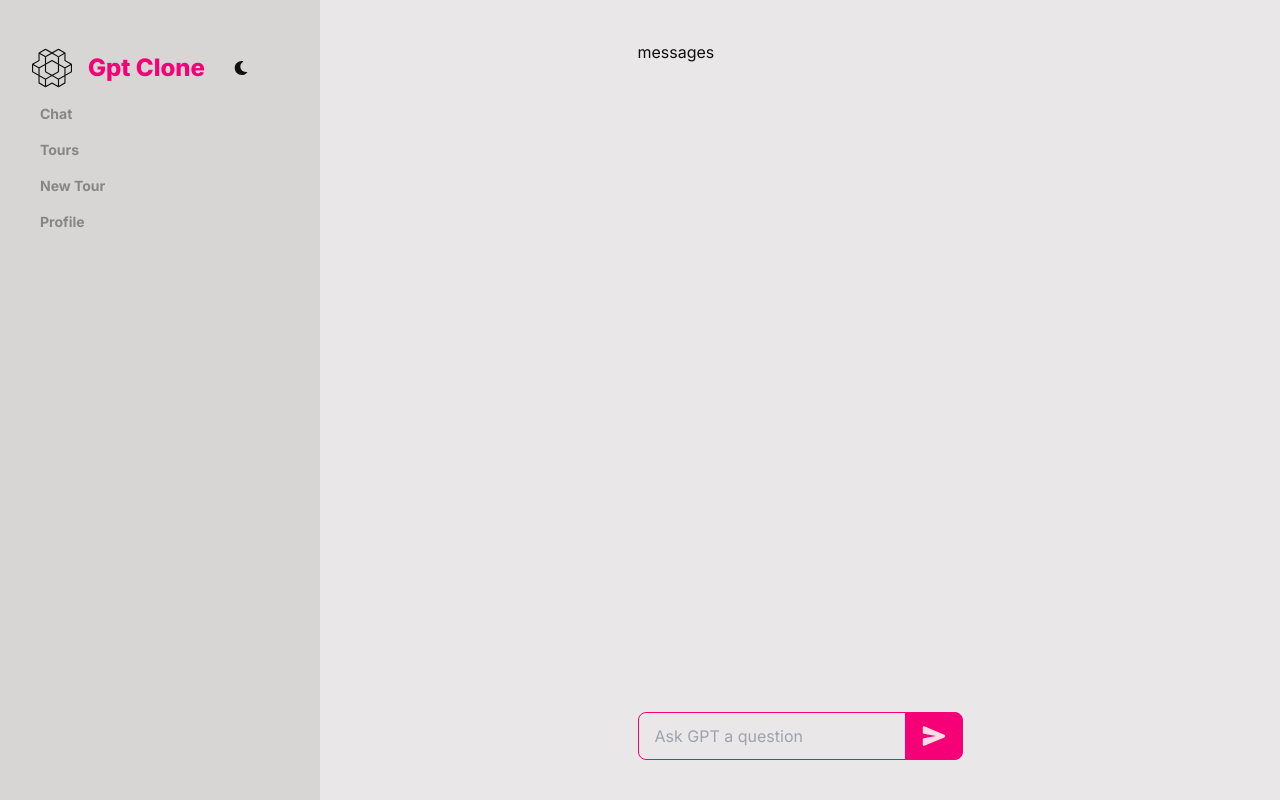
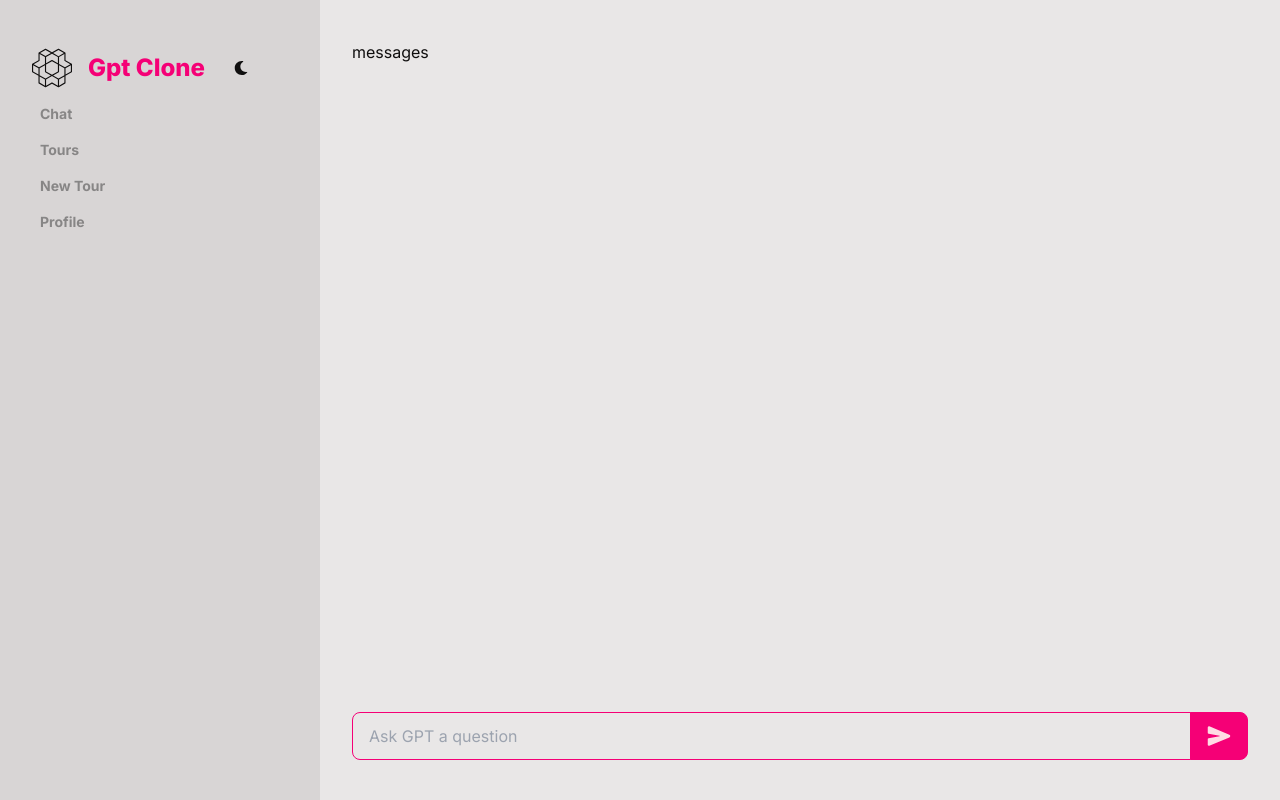
Before and after one commit to ambrose-kibet/gpt-clone, a Next.js app: page /chat in a window 1280 px wide. Built offline with nearby package versions, Linux system fonts and the light colour scheme; no server answers.

Commit message:
fix layout

```diff
--- a/app/(dashboard)/layout.tsx
+++ b/app/(dashboard)/layout.tsx
@@ -6,7 +6,7 @@ export default function RootLayout({
   children: React.ReactNode;
 }) {
   return (
-    <div className="drawer lg:drawer-open min-h-screen">
+    <div className="drawer lg:drawer-open min-h-screen ">
       <input id="my-drawer-2" type="checkbox" className="drawer-toggle" />
       <div className="drawer-content flex flex-col items-center justify-center">
         <label
@@ -15,7 +15,9 @@ export default function RootLayout({
         >
           <FaBars />
         </label>
-        <div className="to-base-200 px-8 py-10 min-h-screen ">{children}</div>
+        <div className="to-base-200 px-8 py-10 min-h-screen min-w-full">
+          {children}
+        </div>
       </div>
       <Sidebar />
     </div>
```
